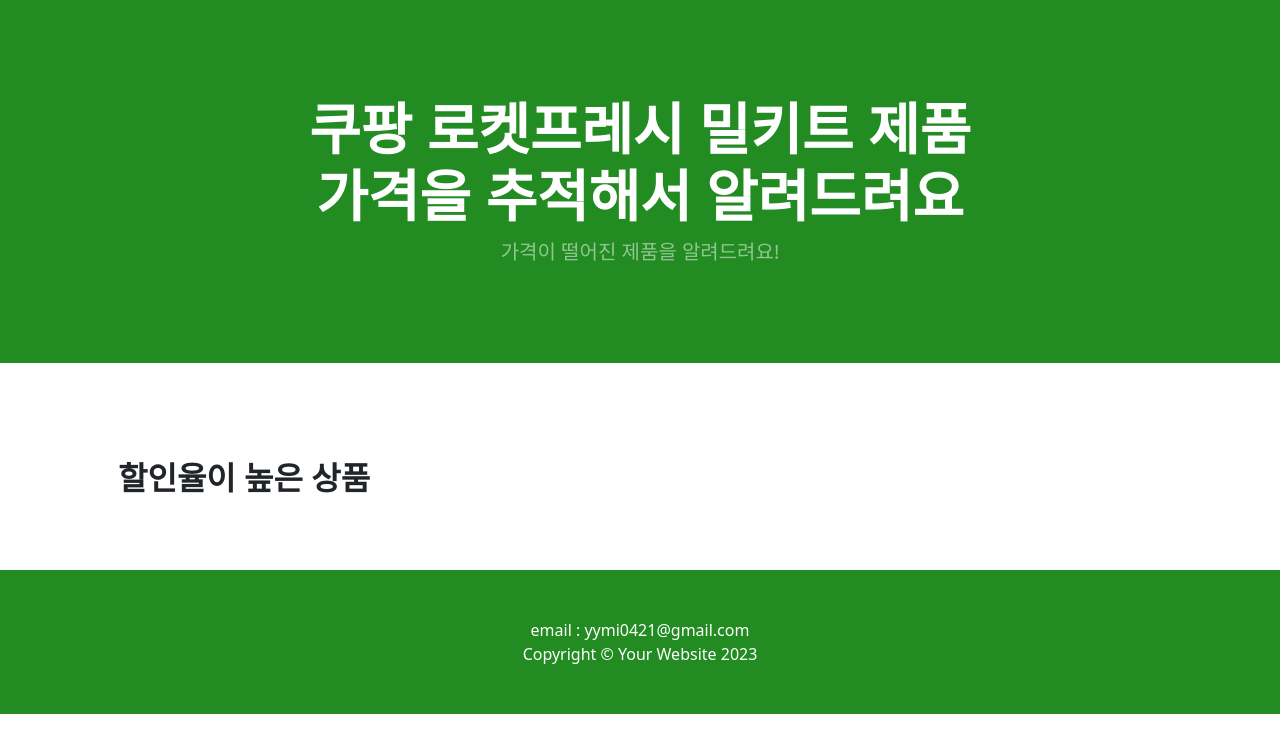
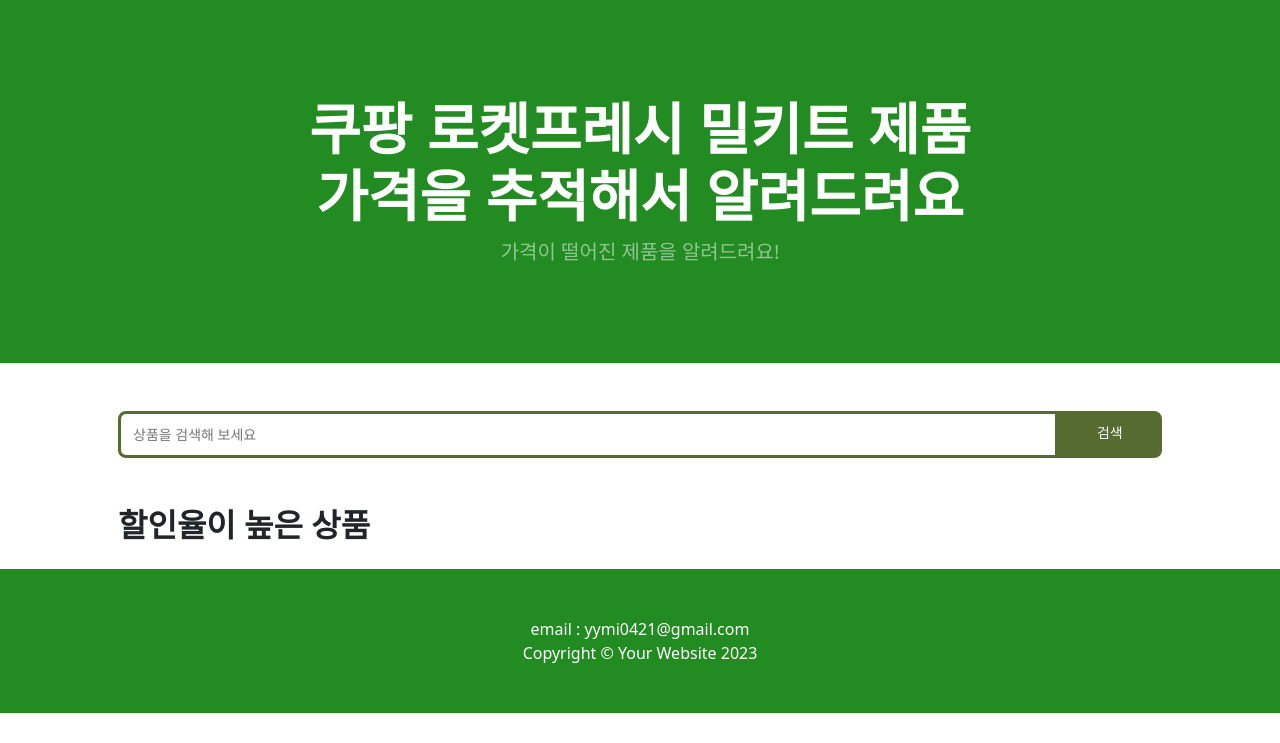
Before and after one commit to maie421/track-price-changes, a Flask app: template web/templates/index.html in a window 1280 px wide. Shown: the part 57-800 px from the top of the page. Run offline with Flask 3, Linux system fonts and the light colour scheme; the template is opened without the code that fills it, so the values that code supplies are empty; some libraries are stand-ins or nearby versions.

Commit message:
feat : 검색 ui

```diff
--- a/web/static/css/custom.css
+++ b/web/static/css/custom.css
@@ -28,3 +28,22 @@
 /*  -ms-user-select:none;*/
 /*  user-select:none*/
 /*}*/
+.search {
+  position: relative;
+}
+
+.search input {
+  width: 90%;
+  border: 3px solid darkolivegreen;
+  border-radius: 8px 0 0 8px;
+  padding: 10px 12px;
+  font-size: 14px;
+}
+.search a {
+  width: 10%;
+  background-color: darkolivegreen;
+  border-radius: 0 8px 8px 0;
+  padding: 10px 12px;
+  color: white;
+  font-size: 14px;
+}
--- a/web/templates/index.html
+++ b/web/templates/index.html
@@ -12,8 +12,14 @@
                 </div>
             </div>
         </header>
-        <section class="py-5">
-            <div class="container px-4 px-lg-5 mt-5">
+        <section>
+            <div class="search px-4 px-lg-5 my-5 container d-flex">
+                <input type="text" placeholder="상품을 검색해 보세요">
+                <a class="btn" href="#">검색</a>
+            </div>
+        </section>
+        <section>
+            <div class="container px-4 px-lg-5">
                 <h2 class="fw-bolder mb-4">할인율이 높은 상품</h2>
                 <div class="row gx-4 gx-lg-5 row-cols-2 row-cols-md-3 row-cols-xl-4 justify-content-center">
                     {% for product in products %}
```
